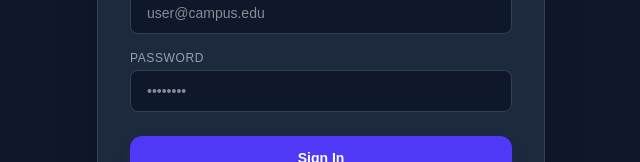
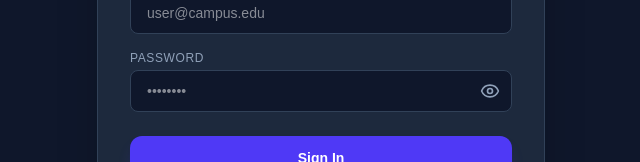
Before and after one commit to christianwata04-cmyk/campus-cert-system, a Next.js app: page /register in a window 1280 px wide. Shown: the part 365-527 px from the top of the page, without its empty margins (319-959 px from the left). Built offline with nearby package versions, Linux system fonts and the light colour scheme; no server answers.

Commit message:
Add password visibility toggle

```diff
--- a/app/register/page.tsx
+++ b/app/register/page.tsx
@@ -3,7 +3,7 @@
 import { useState } from 'react';
 import { supabase } from '@/lib/supabase';
 import { useRouter } from 'next/navigation';
-import { LogIn, UserPlus } from 'lucide-react';
+import { Eye, EyeOff, LogIn, UserPlus } from 'lucide-react';
 
 export default function AuthPage() {
   const router = useRouter();
@@ -13,6 +13,7 @@ export default function AuthPage() {
 
   const [email, setEmail] = useState('');
   const [password, setPassword] = useState('');
+  const [showPassword, setShowPassword] = useState(false);
   const [fullName, setFullName] = useState('');
   const [studentNumber, setStudentNumber] = useState('');
 
@@ -338,10 +339,6 @@ export default function AuthPage() {
                   <option value="4th Year">
                     4th Year
                   </option>
-
-                  <option value="5th Year">
-                    5th Year
-                  </option>
                 </select>
               </div>
 
@@ -417,8 +414,9 @@ export default function AuthPage() {
               Password
             </label>
 
+            <div className="relative">
               <input
-              type="password"
+                type={showPassword ? 'text' : 'password'}
                 required
                 placeholder="••••••••"
                 value={password}
@@ -427,9 +425,24 @@ export default function AuthPage() {
                     e.target.value
                   )
                 }
-              className="w-full bg-slate-900 border border-slate-700 rounded-lg px-4 py-2.5 text-white focus:outline-none focus:border-indigo-500 text-sm"
+                className="w-full bg-slate-900 border border-slate-700 rounded-lg pl-4 pr-11 py-2.5 text-white focus:outline-none focus:border-indigo-500 text-sm"
               />
+
+              <button
+                type="button"
+                onClick={() => setShowPassword(!showPassword)}
+                className="absolute right-3 top-1/2 -translate-y-1/2 text-slate-400 hover:text-white transition"
+                aria-label={showPassword ? 'Hide password' : 'Show password'}
+              >
+                {showPassword ? (
+                  <EyeOff className="w-5 h-5" />
+                ) : (
+                  <Eye className="w-5 h-5" />
+                )}
+              </button>
             </div>
+          </div>
+
 
           {/* ==========================================================
               SUBMIT BUTTON
```
Lines whose indentation alone changed are shown as unchanged.
